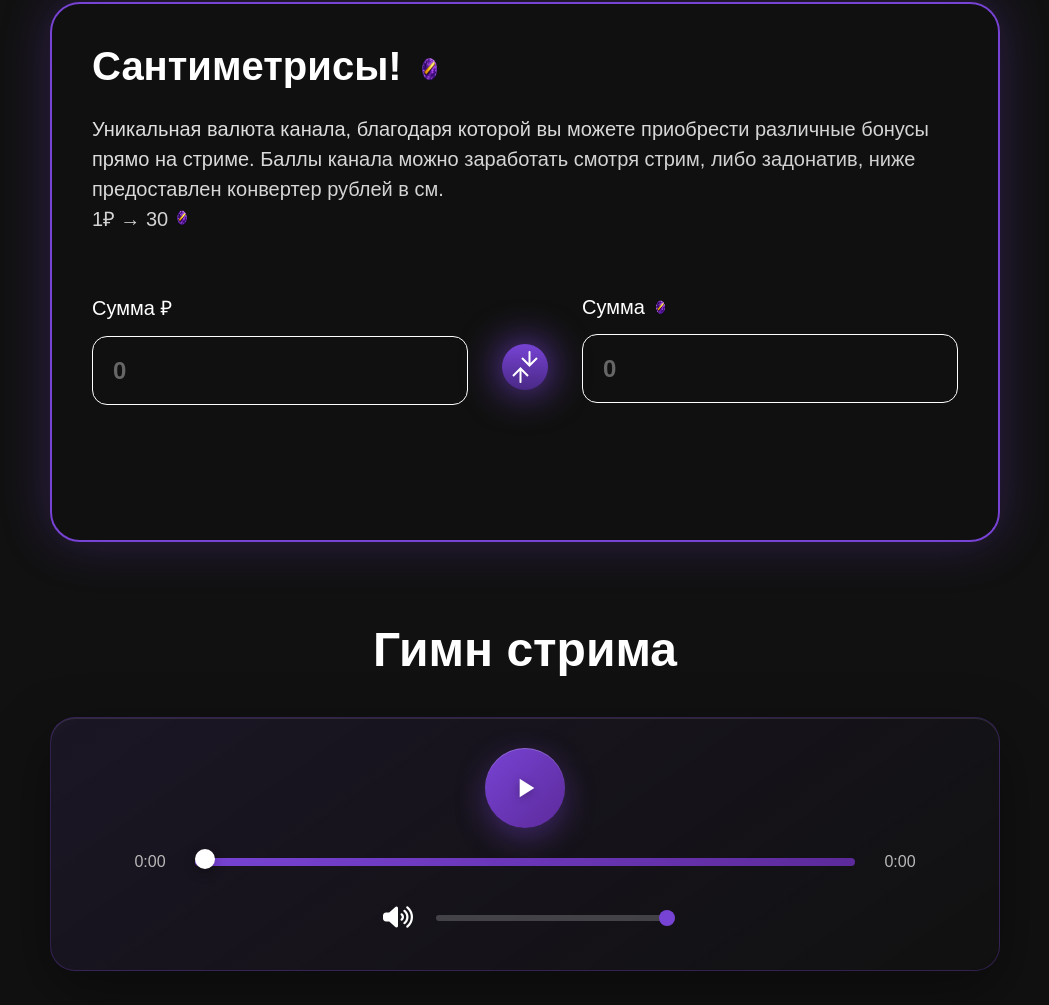
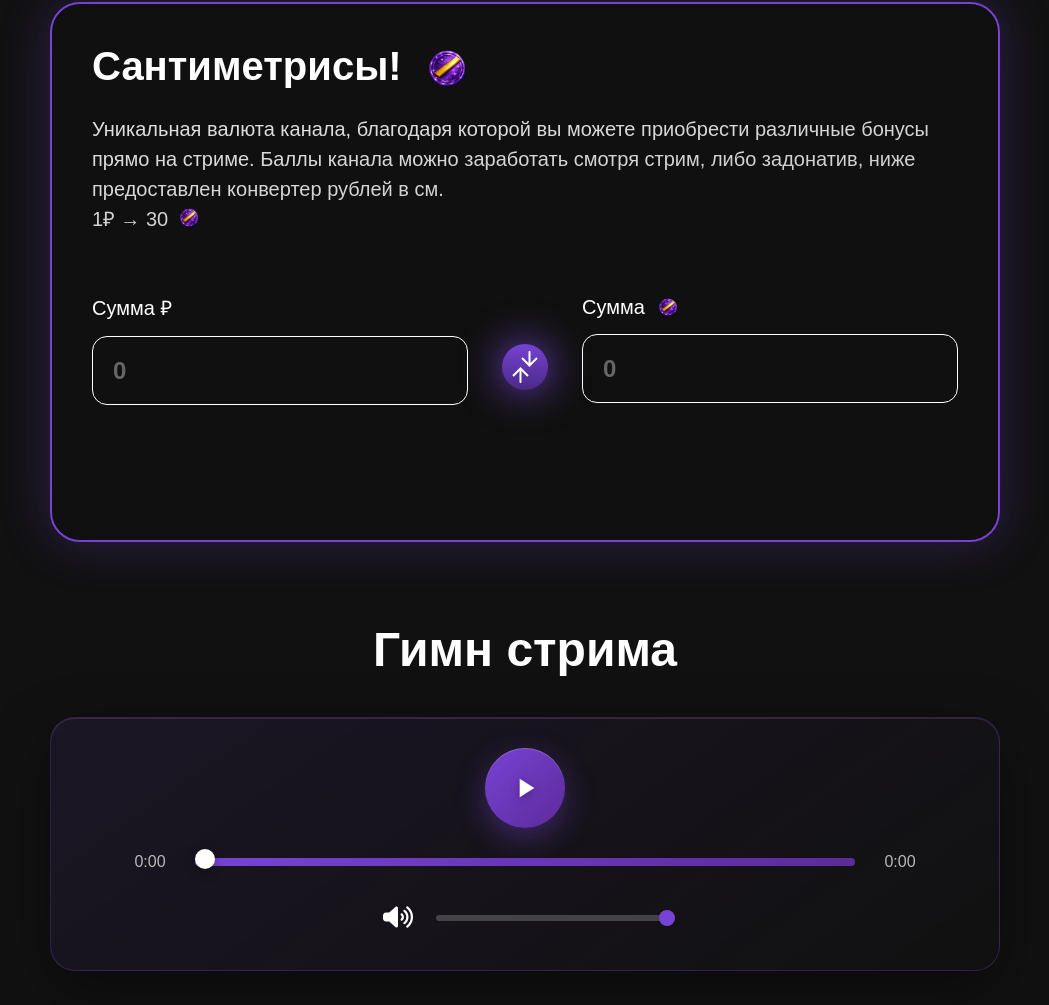
Before and after one commit to remakestudiomc/nizk1y-suite, a plain HTML site: page index.html in a window 1280 px wide. Shown: the part 1428-2433 px from the top of the page, without its empty margins (115-1164 px from the left). Drawn offline with Linux system fonts and the light colour scheme; some packages are replaced by stand-ins of ours; a script that the page names is missing; a web font is replaced by a local one.

Commit message:
Update style.css

```diff
--- a/css/style.css
+++ b/css/style.css
@@ -222,15 +222,13 @@ body {
 }
 
 .santimetri-header-logo {
-    width: 25px;
-    height: 25px;
+    width: 60px;
     margin-top: 5px;
 }
 
 .santimetri-sm-logo {
-    width: 16px;
-    height: 16px;
-    margin-top: 2px;
+    width: 30px;
+    margin-bottom: -2px;
 }
 
 .converter-subtitle {
@@ -267,8 +265,7 @@ body {
 }
 
 .input-logo {
-    width: 15px;
-    height: 15px;
+    width: 30px;
 }
 
 .input-group input {
```
